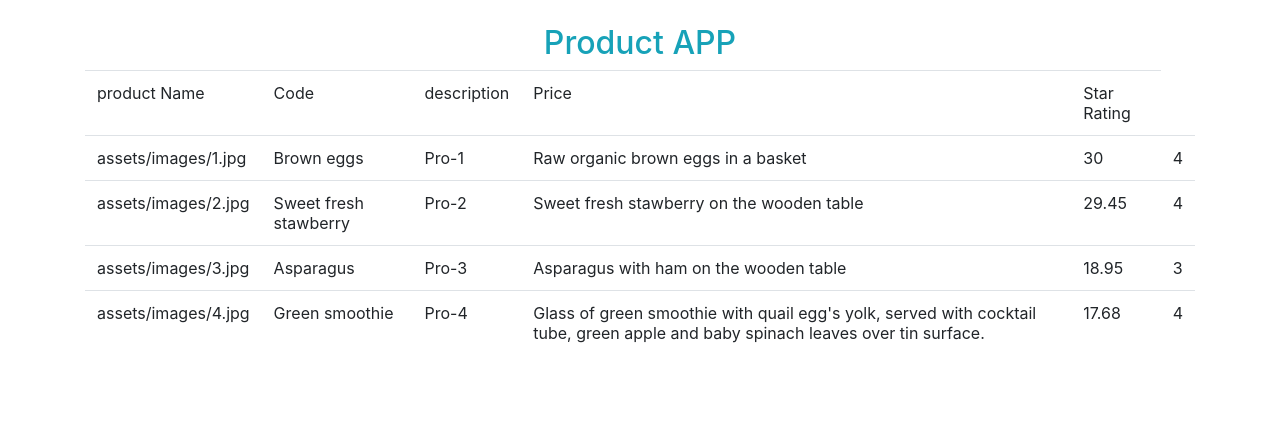
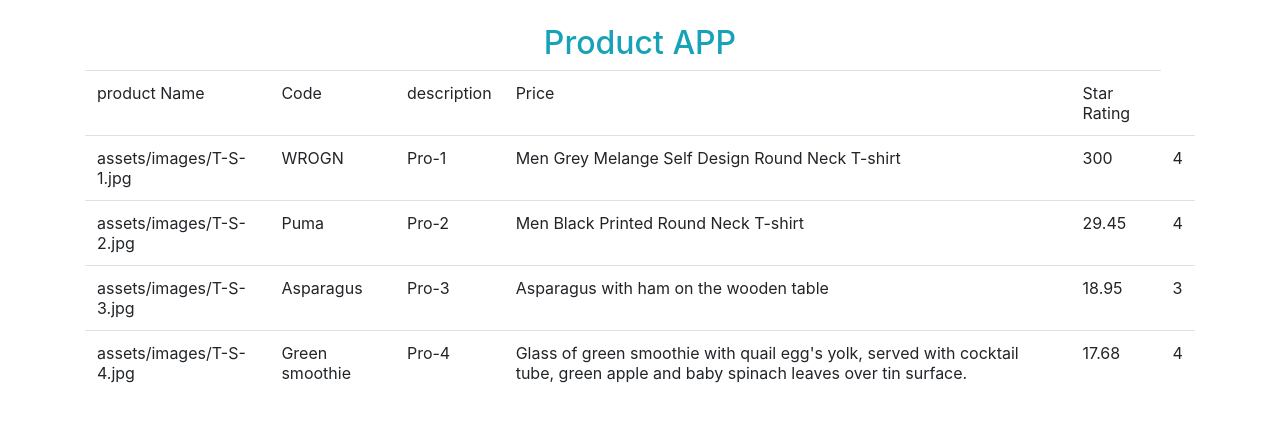
Before and after one commit to sarveshhome/angular-ivy-productapp, an Angular app: page / in a window 1280 px wide. Shown: the top 422 px of the page. Built offline with nearby package versions, Linux system fonts and the light colour scheme.

Commit message:
2 files modified

```diff
--- a/src/app/IProduct.ts
+++ b/src/app/IProduct.ts
@@ -7,4 +7,5 @@ export interface IProduct{
     price: number;
     starRating : number;
     imageUrl : string;
+    imageBUrl :string;
 }
--- a/src/app/app.component.ts
+++ b/src/app/app.component.ts
@@ -23,23 +23,25 @@ export class AppComponent  implements OnInit {
       return [
               {
                 "productId": 1,
-                "productName": "Brown eggs",
+                "productName": "WROGN",
                 "productCode": "Pro-1",
                 "releaseDate": "March 31 2020",
-                "description": "Raw organic brown eggs in a basket",
-                "price": 30,
+                "description": "Men Grey Melange Self Design Round Neck T-shirt",
+                "price": 300,
                 "starRating": 4,
-                "imageUrl": "assets/images/1.jpg"
+                "imageUrl":  "assets/images/T-S-1.jpg",
+                "imageBUrl": "assets/images/T-B-1.jpg"
                 },
 			          {
                 "productId": 2,
-                "productName": "Sweet fresh stawberry",
+                "productName": "Puma",
                 "productCode": "Pro-2",
                 "releaseDate": "March 21 2020",
-                "description": "Sweet fresh stawberry on the wooden table",
+                "description": "Men Black Printed Round Neck T-shirt",
                 "price": 29.45,
                 "starRating": 4,
-                "imageUrl": "assets/images/2.jpg"
+                "imageUrl":  "assets/images/T-S-2.jpg",
+                "imageBUrl": "assets/images/T-B-2.jpg"
                 },
 				        {
                 "productId": 3,
@@ -49,7 +51,8 @@ export class AppComponent  implements OnInit {
                 "description": "Asparagus with ham on the wooden table",
                 "price": 18.95,
                 "starRating": 3,
-                "imageUrl": "assets/images/3.jpg"
+                "imageUrl":  "assets/images/T-S-3.jpg",
+                "imageBUrl": "assets/images/T-B-3.jpg"
                 },
 			          {
                 "productId": 4,
@@ -59,7 +62,8 @@ export class AppComponent  implements OnInit {
                 "description": "Glass of green smoothie with quail egg's yolk, served with cocktail tube, green apple and baby spinach leaves over tin surface.",
                 "price": 17.68,
                 "starRating": 4,
-                "imageUrl": "assets/images/4.jpg"
+                "imageUrl":  "assets/images/T-S-4.jpg",
+                "imageBUrl": "assets/images/T-B-4.jpg"
                 }
       ];
   }
```
